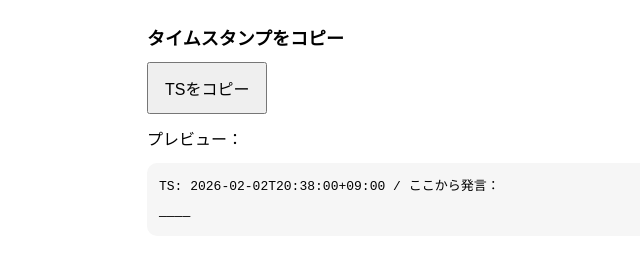
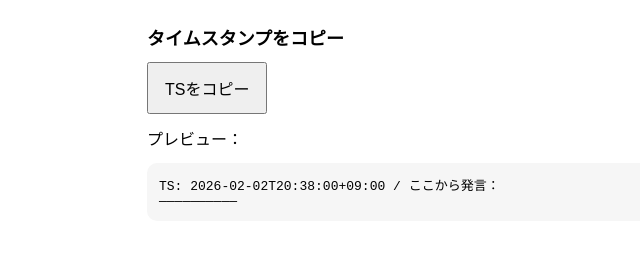
Before and after one commit to Minami-Sama/VN001, a plain HTML site: page timestamp.html in a window 1280 px wide. Shown: the full height of the page, 133-773 px from the left. Drawn offline with Linux system fonts and the light colour scheme.

Commit message:
Modify timestamp format and separator line
Updated the format of the timestamp text to include a longer separator line.

```diff
--- a/timestamp.html
+++ b/timestamp.html
@@ -48,7 +48,7 @@
     function buildText() {
       const ts = formatNowJST();
       // 指定フォーマット固定（最後に改行2つ入れて、続きが書きやすいように）
-      return `TS: ${ts} / ここから発言：\r\n\r\n――――\r\n`;
+      return `TS: ${ts} / ここから発言：\r\n――――――――――\r\n`;
     }
 
     async function copyText(text) {
```
